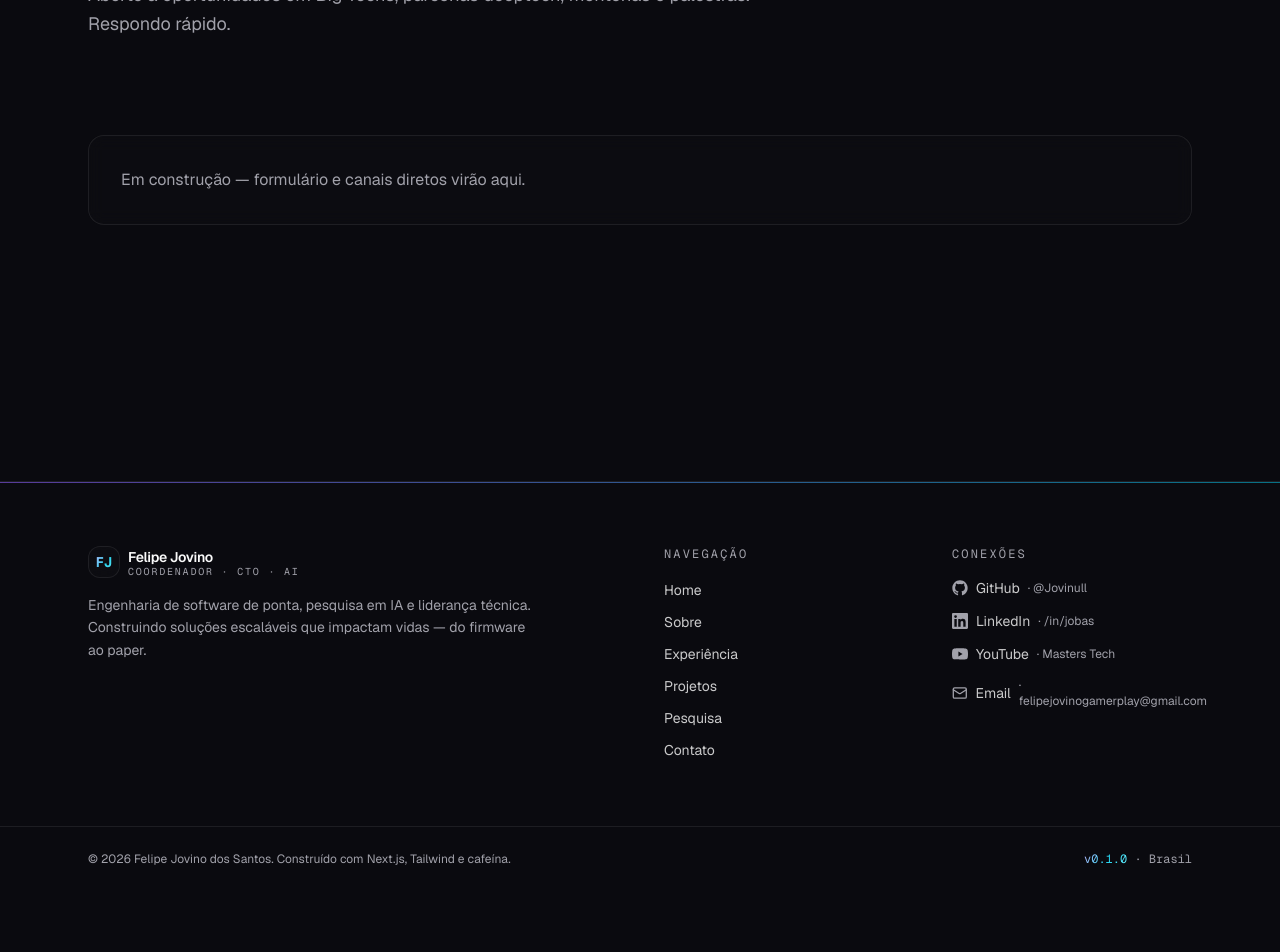
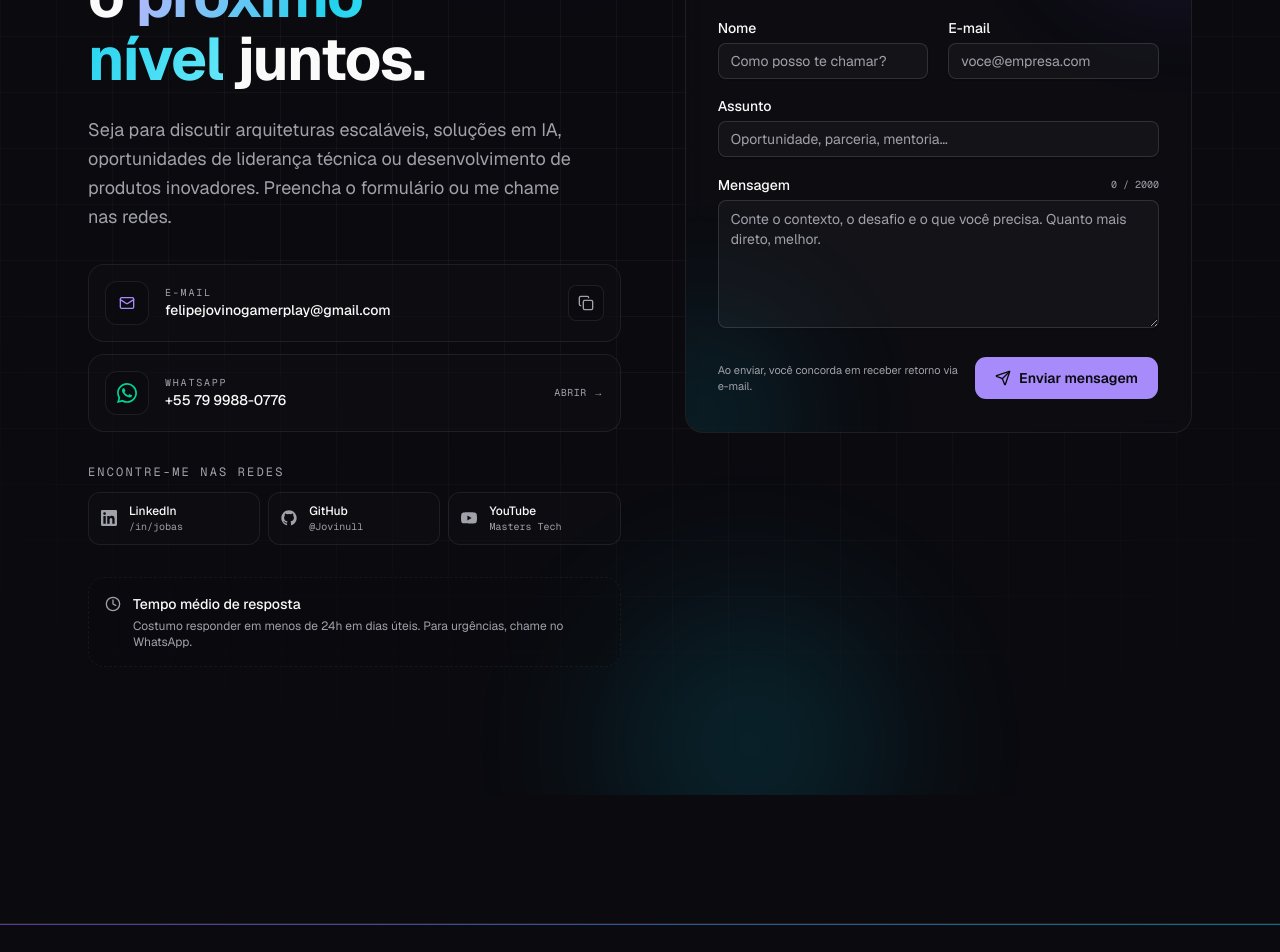
Before and after one commit to Jovinull/portfolio, a Next.js app: page /contato in a window 1280 px wide. Shown: the part 300-1252 px from the top of the page. Before the commit the page ends 1191 px from the top, so only its background shows below. Built offline with nearby package versions, Linux system fonts and the light colour scheme; no server answers.

Commit message:
feat: integra formulario e info de contato em grid 2 colunas na pagina

```diff
--- a/src/app/contato/page.tsx
+++ b/src/app/contato/page.tsx
@@ -1,25 +1,38 @@
 import type { Metadata } from "next";
-import { PageShell } from "@/components/site/page-shell";
+import { ContactForm } from "@/components/site/contact/contact-form";
+import { ContactInfo } from "@/components/site/contact/contact-info";
 
 export const metadata: Metadata = {
   title: "Contato",
   description:
-    "Vamos conversar sobre o próximo grande projeto, parceria ou oportunidade. Resposta rápida.",
+    "Vamos construir o próximo nível juntos — oportunidades de liderança técnica, parcerias deeptech, IA aplicada e desenvolvimento de produtos.",
 };
 
 export default function ContatoPage() {
   return (
-    <PageShell
-      eyebrow="Disponível para conversas"
-      title="Construindo o próximo? Vamos falar."
-      description="Aberto a oportunidades em Big Techs, parcerias deeptech, mentorias e palestras. Respondo rápido."
-    >
-      <div className="mt-8 rounded-xl border border-border bg-card/40 p-8 text-card-foreground backdrop-blur">
-        {/* TODO: Form de contato + cards diretos (email, LinkedIn, GitHub, YouTube) */}
-        <p className="text-muted-foreground">
-          Em construção — formulário e canais diretos virão aqui.
-        </p>
-      </div>
-    </PageShell>
+    <main className="relative flex flex-1 flex-col overflow-hidden">
+      {/* Background ambient layers */}
+      <div
+        aria-hidden
+        className="bg-grid bg-grid-fade pointer-events-none absolute inset-0 opacity-60"
+      />
+      <span
+        aria-hidden
+        className="pointer-events-none absolute -top-40 left-1/4 size-[420px] rounded-full opacity-25 blur-3xl"
+        style={{ background: "radial-gradient(circle, #8b5cf6, transparent 70%)" }}
+      />
+      <span
+        aria-hidden
+        className="pointer-events-none absolute -bottom-40 right-1/4 size-[420px] rounded-full opacity-20 blur-3xl"
+        style={{ background: "radial-gradient(circle, #06b6d4, transparent 70%)" }}
+      />
+
+      <section className="relative mx-auto w-full max-w-6xl px-6 pt-32 pb-24 sm:pt-40 sm:pb-32">
+        <div className="grid items-start gap-12 lg:grid-cols-[1.05fr_1fr] lg:gap-16">
+          <ContactInfo />
+          <ContactForm />
+        </div>
+      </section>
+    </main>
   );
 }
```
